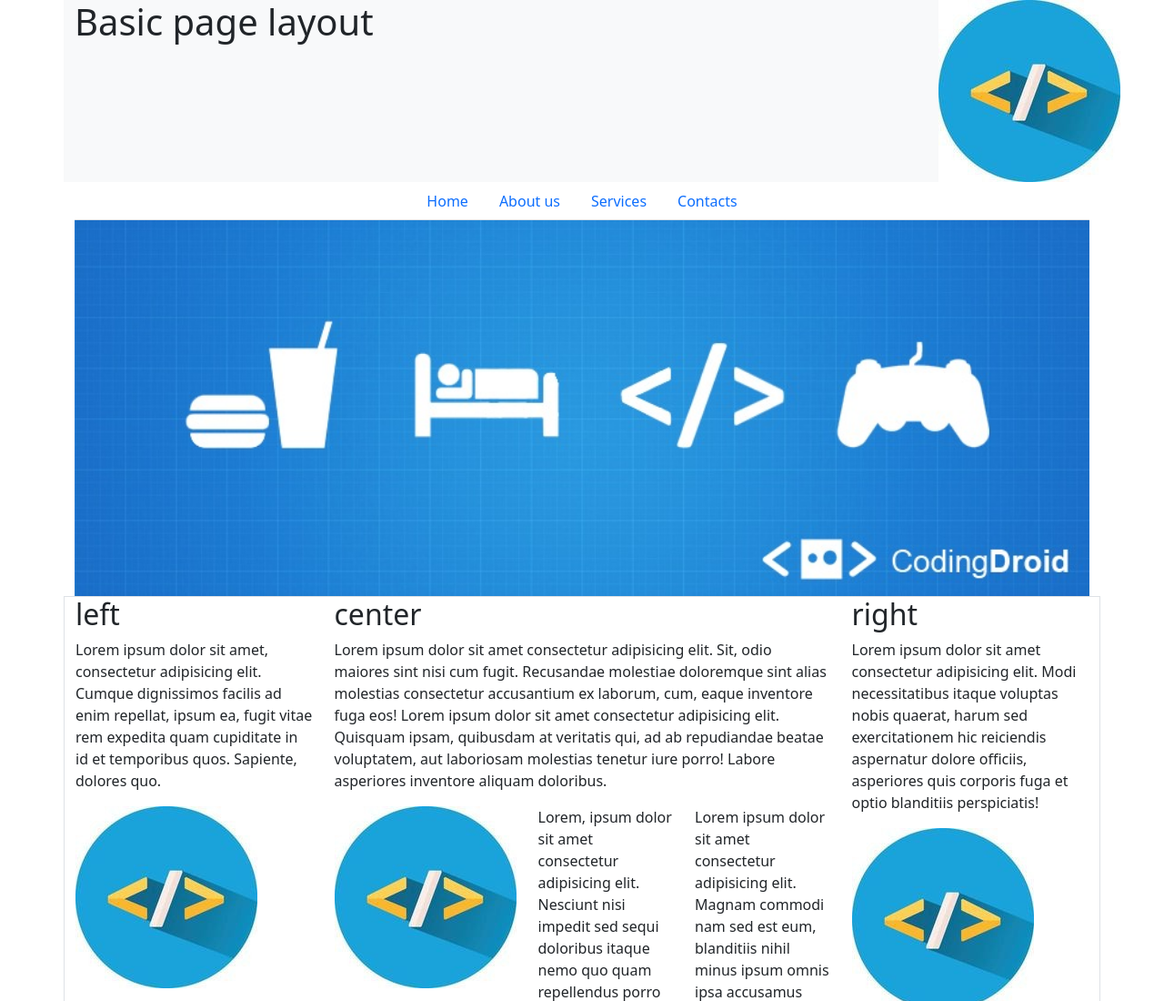
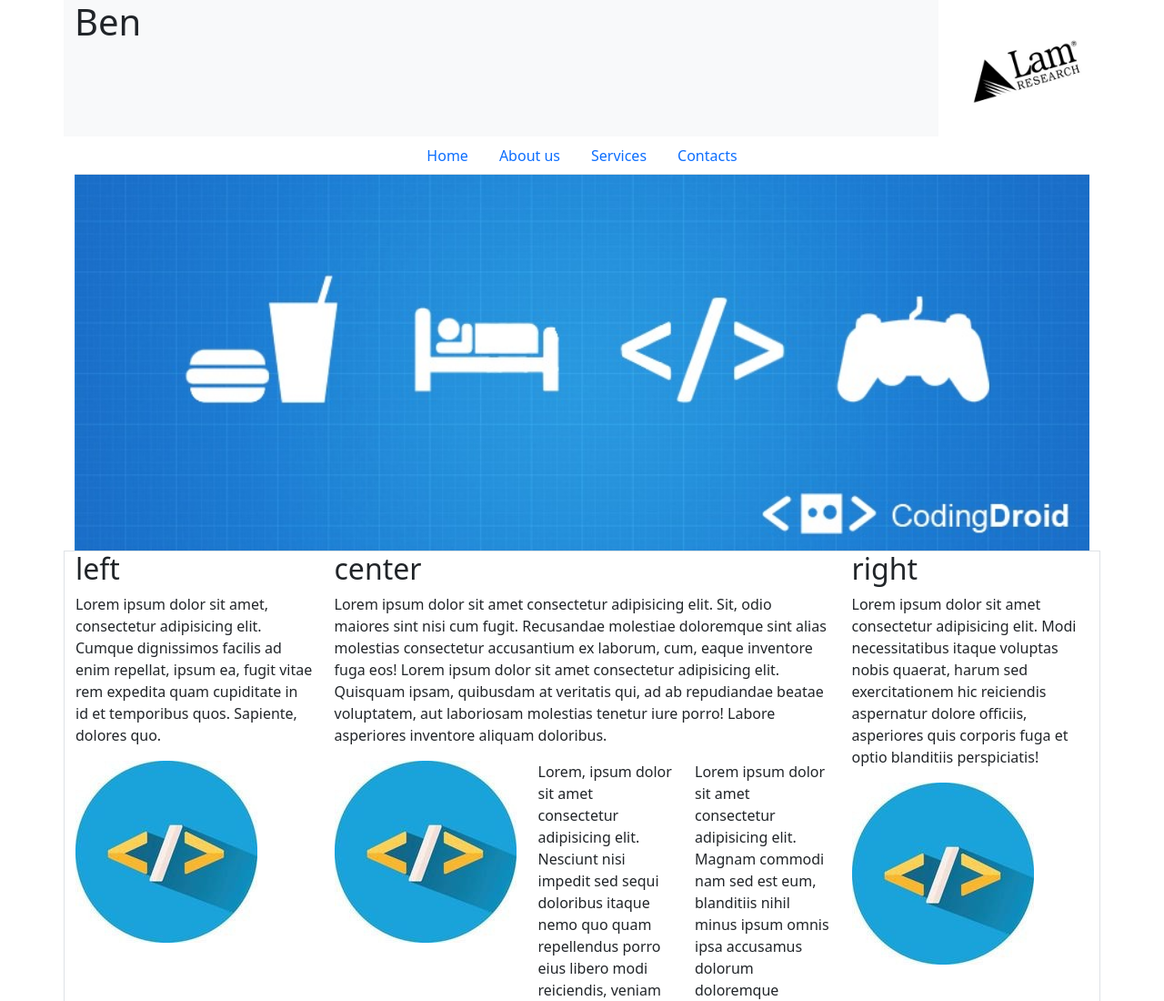
Before and after one commit to BenLams/Organisation-Website, a plain HTML site: page seemore.html in a window 1280 px wide. Shown: the top 1100 px of the page at 91% size. Drawn offline with nearby package versions, Linux system fonts and the light colour scheme.

Commit message:
Update seemore.html

```diff
--- a/seemore.html
+++ b/seemore.html
@@ -14,11 +14,11 @@
          <!--header section-->
         <div class="row bg-body-tertiary">
             <div class="col-10">
-                <h1>Basic page layout</h1>
+                <h1>Ben</h1>
 
             </div>
-            <div class="col-2">
-                <img src="im.jpeg" alt="">
+            <div class="col-2" style="display: flex; height: 150px;">
+                <img src="logo1.jpg" alt="">
             </div>
 
         </div>
```
